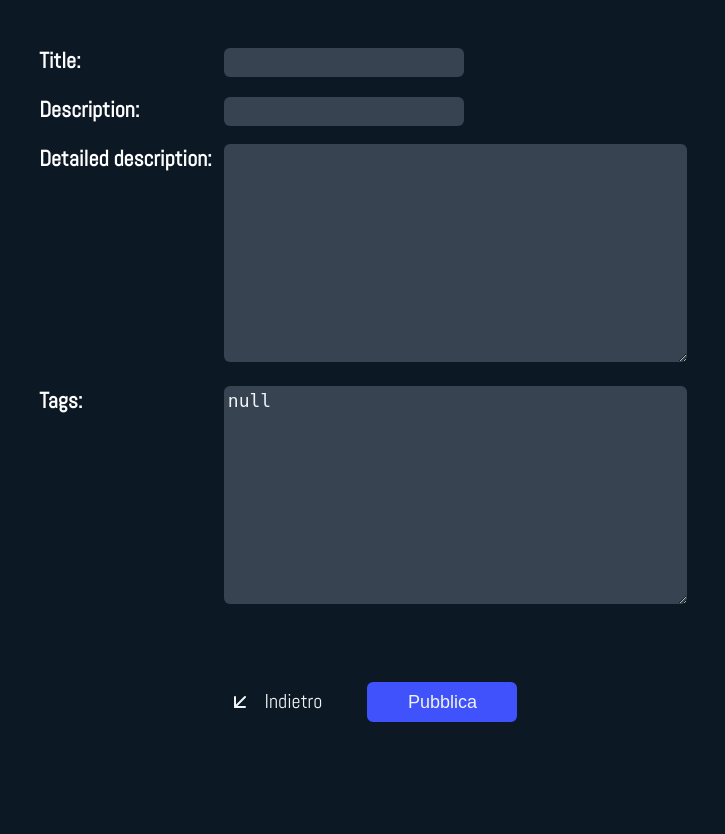
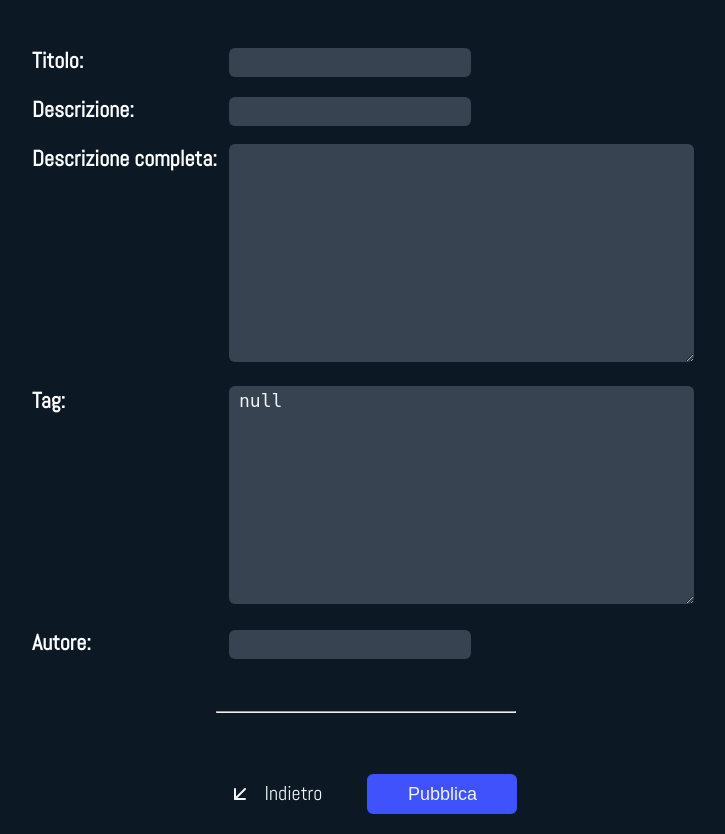
Before and after one commit to git-audo/starthub, a Django app: page /board/post/new/ in a window 1280 px wide. Shown: the part 80-914 px from the top of the page, without its empty margins (274-999 px from the left). Before the commit the page ends 802 px from the top, so only its background shows below. Run offline with Django 3.2, Linux system fonts and the light colour scheme.

Commit message:
Fixed form fields

```diff
--- a/board/forms.py
+++ b/board/forms.py
@@ -10,4 +10,11 @@ class SignupForm(forms.Form):
 class PostForm(forms.ModelForm):
     class Meta:
         model = Post
-        fields = ['title', 'description', 'detailed_description', 'tags']
+        fields = ['title', 'description', 'detailed_description', 'tags', 'author']
+        labels = {
+            'title': 'Titolo',
+            'description': 'Descrizione',
+            'detailed_description': 'Descrizione completa',
+            'tags': 'Tag',
+            'author': 'Autore'
+        }
--- a/board/static/css/style.css
+++ b/board/static/css/style.css
@@ -403,11 +403,17 @@ th {
     word-wrap: break-word;
 }
 
+form hr {
+    margin-top: 40px;
+    width: 40%;
+    color: #374351;
+}
+
 table input,
 textarea,
 select {
     margin: 0 6px 6px 0;
-    padding: 4px;
+    padding: 4px 0 4px 10px;
     border: none;
     border-radius: 6px;
     outline: none;
--- a/board/templates/base.html
+++ b/board/templates/base.html
@@ -19,7 +19,8 @@
       <li>Feedback</li>
       <li>About</li>
       {% if user.is_authenticated %}
-      <li><a href="{% url 'logout' %}" id="logout">Logout</a></li>
+      <li>|</li>
+      <li id="logout_li"><a id="logout" href="{% url 'logout' %}">Logout</a></li>
       {% else %}
       <!-- <li><a href="{% url 'social:begin' 'google-oauth2' %}" id="login">Login</a></li> -->
       <li id="signup_li"><a href="/board/signup" id="signup">Iscriviti</a></li>
--- a/board/templates/form.html
+++ b/board/templates/form.html
@@ -6,6 +6,7 @@
       <table>
 	{{ form.as_table }}
       </table>
+      <hr>
       <a id="back_button" href="/board/"><i id="back_arrow" data-feather="arrow-down-left"></i>Indietro</a>
       <input id="submit_button" type="submit" value="Pubblica">
     </form>
--- a/board/views.py
+++ b/board/views.py
@@ -51,6 +51,7 @@ def new_post(request):
     # if a GET (or any other method) we'll create a blank form
     else:
         form = PostForm()
+        form.fields['author'].initial = request.user.username
 
     return render(request, 'form.html', {'form': form})
 
```
Also changed, not shown: board/templates/index.html (line endings or trailing spaces).
